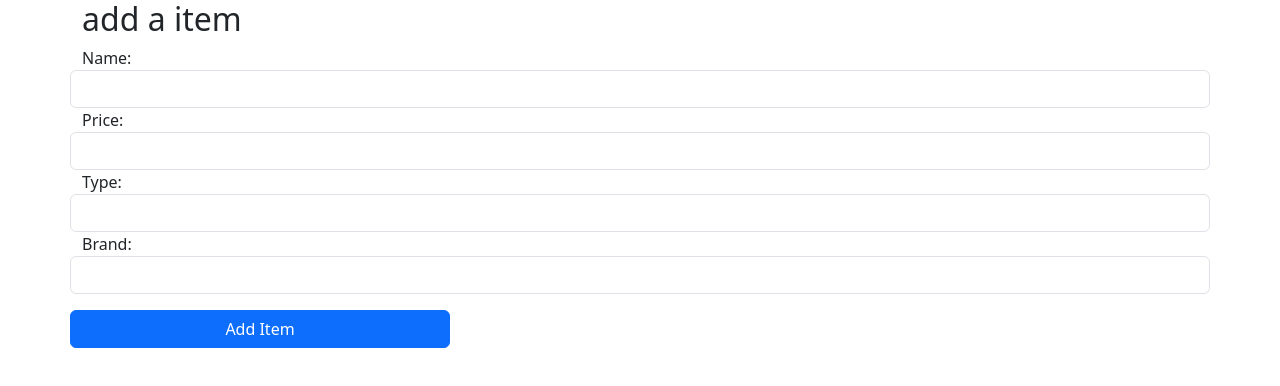
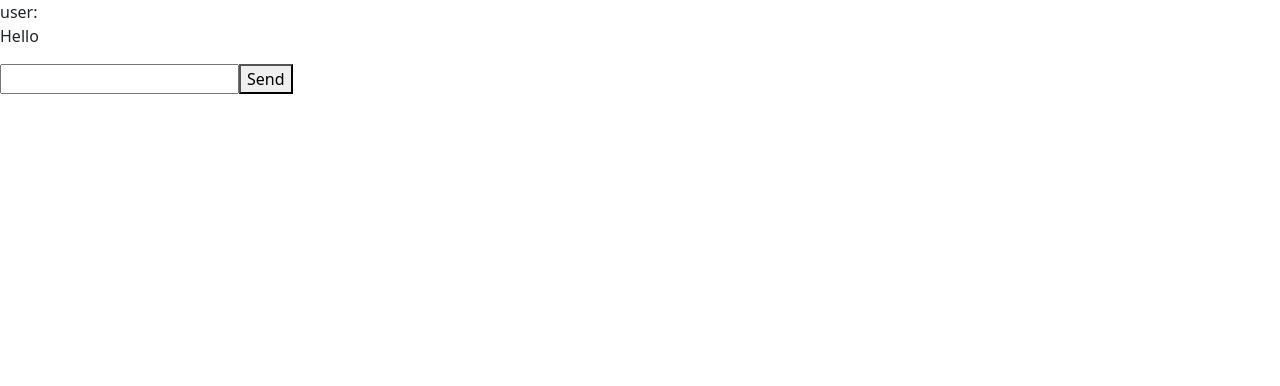
Before and after one commit to mjsipes/inventory, a React (Create React App) app: page / in a window 1280 px wide. Shown: the top 386 px of the page. Built offline with nearby package versions, Linux system fonts and the light colour scheme.

Commit message:
simple chatbot up and running

```diff
--- a/package.json
+++ b/package.json
@@ -3,13 +3,17 @@
   "version": "0.1.0",
   "private": true,
   "dependencies": {
+    "@ai-sdk/openai": "^0.0.40",
     "@testing-library/jest-dom": "^5.17.0",
     "@testing-library/react": "^13.4.0",
     "@testing-library/user-event": "^13.5.0",
+    "ai": "^3.2.36",
     "bootstrap": "^5.3.3",
+    "markdown-it": "^14.1.0",
     "react": "^18.2.0",
     "react-bootstrap": "^2.10.1",
     "react-dom": "^18.2.0",
+    "react-markdown": "^9.0.1",
     "react-native-sqlite-storage": "^6.0.1",
     "react-router-dom": "^6.25.1",
     "react-scripts": "^5.0.1",
--- /dev/null
+++ b/src/Chatbot.js
@@ -0,0 +1,62 @@
+import React, { useState } from 'react';
+import { generateText } from 'ai';
+import { createOpenAI } from '@ai-sdk/openai';
+
+import Markdown from 'react-markdown'
+
+const groq = createOpenAI({
+  apiKey: process.env.REACT_APP_GROQ_API_KEY,
+  baseURL: 'https://api.groq.com/openai/v1'
+});
+
+const Chatbot = () => {
+  const [messages, setMessages] = useState([{ role: 'user', content: 'Hello' }]);
+  const [input, setInput] = useState('');
+  const [response, setResponse] = useState('');
+
+  const handleInputChange = (e) => {
+    setInput(e.target.value);
+  };
+
+  const handleSendMessage = async () => {
+    const newMessages = [...messages, { role: 'user', content: input }];
+    setMessages(newMessages);
+
+    const model = groq('llama-3.1-70b-versatile');
+
+    try {
+      const result = await generateText({
+        model,
+        messages: newMessages,
+        maxTokens: 1000,
+        temperature: 0.5,
+        topP: 1,
+        frequencyPenalty: 1,
+      });
+
+      setResponse(result.text);
+      setMessages([...newMessages, { role: 'assistant', content: result.text }]);
+    } catch (error) {
+      console.error(error);
+    }
+
+    setInput('');
+  };
+
+  return (
+    <div>
+      <div>
+        {messages.map((msg, index) => (
+          <div key={index} className={msg.role}>
+            <span>{msg.role}:</span> <Markdown>{msg.content}</Markdown>
+          </div>
+        ))}
+      </div>
+      <input type="text" value={input} onChange={handleInputChange} />
+      <button onClick={handleSendMessage}>Send</button>
+      <div>{response}</div>
+    </div>
+  );
+};
+
+export default Chatbot;
--- a/src/Gpt.js
+++ b/src/Gpt.js
@@ -1,10 +1,10 @@
 import React from 'react';
-import AddItem from './AddItem';
+import Chatbot from './Chatbot';
 
 function Gpt() {
     return (
         <div>
-            <AddItem />
+            <Chatbot />
         </div>
     );
 }
```
Also changed, not shown: 2 other files (tests, documents, lock files or other folders).
